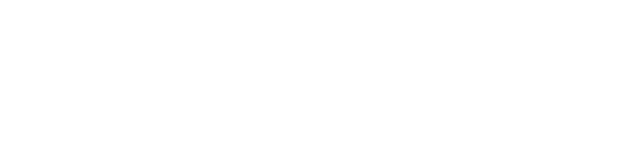
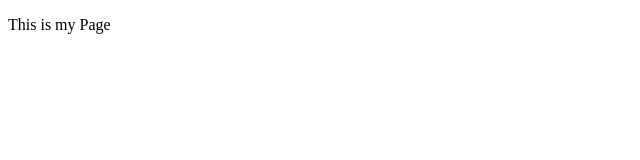
Before and after one commit to GalaxyYa/test, a plain HTML site: page index.html in a window 1280 px wide. Shown: the whole page, without its empty margins (0-640 px from the left). Drawn offline with Linux system fonts and the light colour scheme.

Commit message:
ich habe index modefiziert und zwei Files hinzugefuegt

```diff
--- a/index.html
+++ b/index.html
@@ -6,6 +6,6 @@
     </head>
 
     <body>
-        <title> Git Test und Lernen</title>
+        <p>This is my Page</p>
     </body>
 </html>
```
Also changed, not shown: page1.html (added), page2.html (added).
